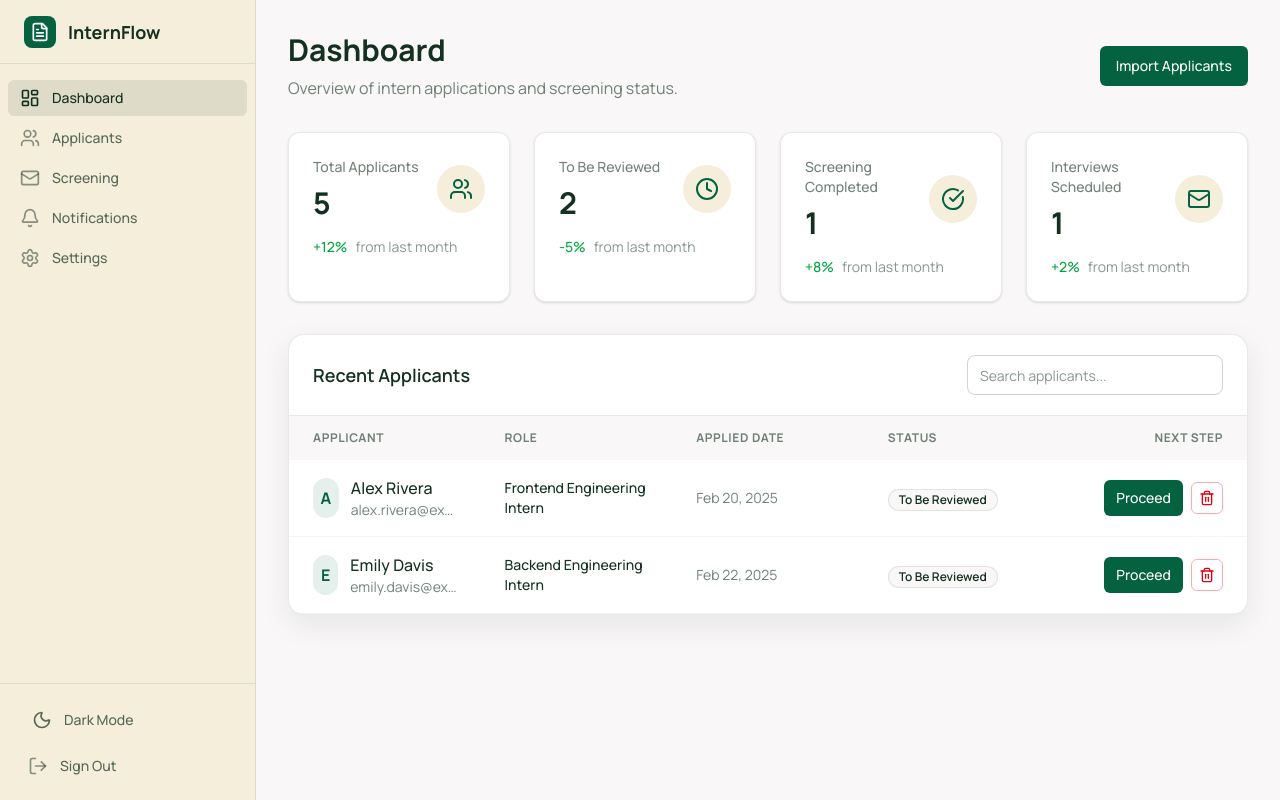
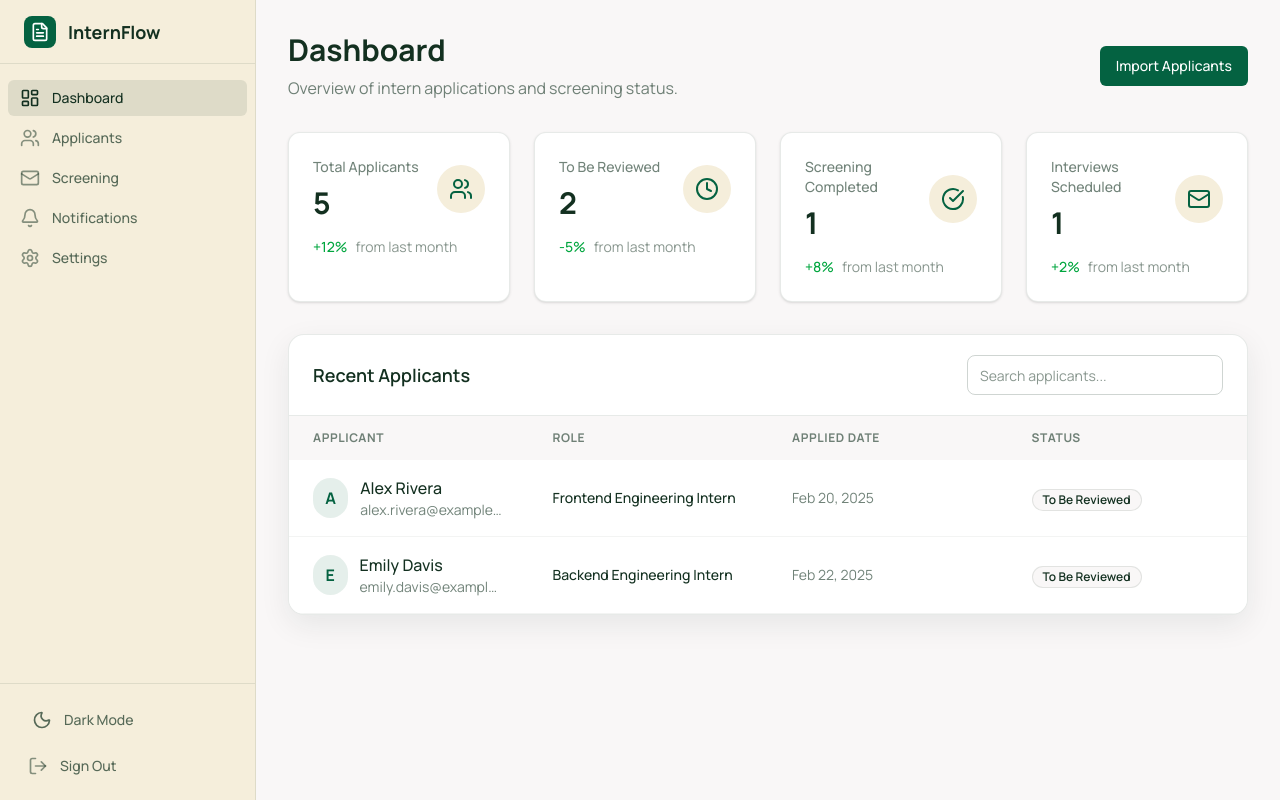
Before and after one commit to jayredmahasol/interflow, a React (Vite) app: page / in a window 1280 px wide. Built offline with nearby package versions, Linux system fonts and the light colour scheme; no server answers.

Commit message:
changes to UI

```diff
--- a/src/components/ApplicantRow.tsx
+++ b/src/components/ApplicantRow.tsx
@@ -1,17 +1,10 @@
 import React from 'react';
 import { Applicant } from '@/types';
 import { Badge } from './ui/Badge';
-import { Button } from './ui/Button';
-import { Trash2, Clock, CalendarCheck2, XCircle } from 'lucide-react';
 import { format } from 'date-fns';
 
 interface ApplicantRowProps {
   applicant: Applicant;
-  onProceed?: (applicant: Applicant) => void;
-  onFollowUp?: (applicant: Applicant) => void;
-  onScheduleInterview?: (applicant: Applicant) => void;
-  onReject?: (applicant: Applicant) => void;
-  onDelete?: (applicant: Applicant) => void;
   onViewDetails?: (applicant: Applicant) => void;
 }
 
@@ -26,15 +19,21 @@ const statusColorMap: Record<string, "default" | "secondary" | "destructive" | "
 
 const ApplicantRow: React.FC<ApplicantRowProps> = ({
   applicant,
-  onProceed,
-  onFollowUp,
-  onScheduleInterview,
-  onReject,
-  onDelete,
   onViewDetails,
 }) => {
   return (
-    <tr className="align-middle border-b border-dark-serpent/5 transition-colors hover:bg-paper/50 dark:border-paper/5 dark:hover:bg-paper/5">
+    <tr
+      className="align-middle border-b border-dark-serpent/5 transition-colors hover:bg-paper/50 dark:border-paper/5 dark:hover:bg-paper/5 cursor-pointer"
+      onClick={() => onViewDetails?.(applicant)}
+      onKeyDown={(e) => {
+        if (e.key === 'Enter' || e.key === ' ') {
+          e.preventDefault();
+          onViewDetails?.(applicant);
+        }
+      }}
+      role="button"
+      tabIndex={0}
+    >
       <td className="px-6 py-4">
         <div className="flex items-center gap-3">
           <div className="flex h-10 w-10 items-center justify-center rounded-full bg-castleton-green/10 font-bold text-castleton-green dark:bg-paper/10 dark:text-paper">
@@ -57,81 +56,6 @@ const ApplicantRow: React.FC<ApplicantRowProps> = ({
           {applicant.status}
         </Badge>
       </td>
-      <td className="px-6 py-4 text-right">
-        <div className="flex items-center justify-end gap-2 whitespace-nowrap">
-          {applicant.status === 'To Be Reviewed' && (
-            <>
-              {onProceed && (
-                <Button
-                  size="sm"
-                  onClick={() => onProceed(applicant)}
-                  className="bg-castleton-green hover:bg-castleton-green/90 dark:bg-paper dark:text-dark-serpent dark:hover:bg-paper/90"
-                >
-                  Proceed
-                </Button>
-              )}
-              {onDelete && (
-                <Button
-                  size="icon"
-                  variant="outline"
-                  onClick={() => onDelete(applicant)}
-                  aria-label="Delete applicant"
-                  title="Delete applicant"
-                  className="h-8 w-8 border-red-500/40 p-0 text-red-600 hover:bg-red-50 hover:text-red-700 dark:border-red-400/40 dark:text-red-300 dark:hover:bg-red-900/20 dark:hover:text-red-200"
-                >
-                  <Trash2 className="h-4 w-4" />
-                </Button>
-              )}
-            </>
-          )}
-
-          {applicant.status === 'Screening Sent' && (
-            <>
-              {onFollowUp && (
-                <Button size="sm" variant="outline" onClick={() => onFollowUp(applicant)} className="dark:text-paper dark:border-paper/20 dark:hover:bg-paper/10">
-                  <Clock className="mr-2 h-4 w-4" />
-                  Follow Up
-                </Button>
-              )}
-              {onDelete && (
-                <Button
-                  size="icon"
-                  variant="outline"
-                  onClick={() => onDelete(applicant)}
-                  aria-label="Delete applicant"
-                  title="Delete applicant"
-                  className="h-8 w-8 border-red-500/40 p-0 text-red-600 hover:bg-red-50 hover:text-red-700 dark:border-red-400/40 dark:text-red-300 dark:hover:bg-red-900/20 dark:hover:text-red-200"
-                >
-                  <Trash2 className="h-4 w-4" />
-                </Button>
-              )}
-            </>
-          )}
-
-          {applicant.status === 'Screening Completed' && (
-            <>
-              {onScheduleInterview && (
-                <Button size="sm" variant="outline" onClick={() => onScheduleInterview(applicant)} className="dark:text-paper dark:border-paper/20 dark:hover:bg-paper/10">
-                  <CalendarCheck2 className="mr-2 h-4 w-4" />
-                  Schedule Interview
-                </Button>
-              )}
-              {onReject && (
-                <Button size="sm" variant="destructive" onClick={() => onReject(applicant)}>
-                  <XCircle className="mr-2 h-4 w-4" />
-                  Reject
-                </Button>
-              )}
-            </>
-          )}
-
-          {applicant.status === 'Interview Scheduled' && onViewDetails && (
-            <Button size="sm" variant="ghost" onClick={() => onViewDetails(applicant)} className="dark:text-paper/70 dark:hover:text-paper dark:hover:bg-paper/10">
-              Details
-            </Button>
-          )}
-        </div>
-      </td>
     </tr>
   );
 };
--- a/src/pages/Dashboard.tsx
+++ b/src/pages/Dashboard.tsx
@@ -6,51 +6,18 @@ import StatCard from '@/components/StatCard';
 import ApplicantRow from '@/components/ApplicantRow';
 import Modal from '@/components/ui/Modal';
 import { Button } from '@/components/ui/Button';
-import { generateFollowUpEmail } from '@/services/ai';
 import { Users, Mail, CheckCircle, Clock } from 'lucide-react';
 import { format } from 'date-fns';
-import { useNavigate } from 'react-router-dom';
 
 const Dashboard = () => {
-  const { applicants, updateApplicantStatus, deleteApplicant } = useApplicants();
-  const navigate = useNavigate();
+  const { applicants } = useApplicants();
   const [selectedApplicant, setSelectedApplicant] = useState<Applicant | null>(null);
   const [isModalOpen, setIsModalOpen] = useState(false);
   const [searchQuery, setSearchQuery] = useState('');
 
-  const handleProceed = (_applicant: Applicant) => {
-    navigate('/applicants');
-  };
-
   const handleViewDetails = (applicant: Applicant) => {
     setSelectedApplicant(applicant);
     setIsModalOpen(true);
-  };
-
-  const handleFollowUp = async (applicant: Applicant) => {
-    try {
-      await generateFollowUpEmail(applicant.name, applicant.role, applicant.status);
-      updateApplicantStatus(applicant.id, applicant.status, {
-        lastContacted: new Date().toISOString()
-      });
-    } catch (error) {
-      console.error('Failed to send follow-up email', error);
-      alert('Failed to send follow-up email. Please try again.');
-    }
-  };
-
-  const handleScheduleInterview = (applicant: Applicant) => {
-    updateApplicantStatus(applicant.id, 'Interview Scheduled');
-  };
-
-  const handleReject = (applicant: Applicant) => {
-    updateApplicantStatus(applicant.id, 'Rejected');
-  };
-
-  const handleDelete = (applicant: Applicant) => {
-    const confirmed = window.confirm('Are you sure you want to remove this applicant?');
-    if (!confirmed) return;
-    deleteApplicant(applicant.id);
   };
 
   const reviewApplicants = applicants.filter((app) => app.status === 'To Be Reviewed');
@@ -108,7 +75,6 @@ const Dashboard = () => {
                   <th className="px-6 py-3.5">Role</th>
                   <th className="px-6 py-3.5">Applied Date</th>
                   <th className="px-6 py-3.5">Status</th>
-                  <th className="px-6 py-3.5 text-right">Next Step</th>
                 </tr>
               </thead>
               <tbody className="divide-y divide-dark-serpent/5 bg-white dark:divide-paper/5 dark:bg-transparent">
@@ -116,17 +82,12 @@ const Dashboard = () => {
                   <ApplicantRow
                     key={applicant.id}
                     applicant={applicant}
-                    onProceed={handleProceed}
-                    onFollowUp={handleFollowUp}
-                    onScheduleInterview={handleScheduleInterview}
-                    onReject={handleReject}
-                    onDelete={handleDelete}
                     onViewDetails={handleViewDetails}
                   />
                 ))}
                 {filteredApplicants.length === 0 && (
                   <tr>
-                    <td colSpan={5} className="px-6 py-8 text-center text-dark-serpent/60 dark:text-paper/60">
+                    <td colSpan={4} className="px-6 py-8 text-center text-dark-serpent/60 dark:text-paper/60">
                       No applicants found matching "{searchQuery}"
                     </td>
                   </tr>
```
Also changed, not shown: src/pages/Applicants.tsx (+57 -3 lines).
